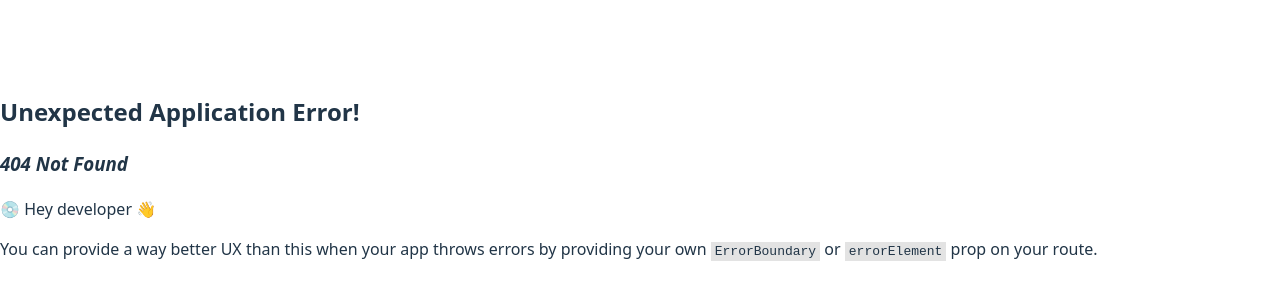
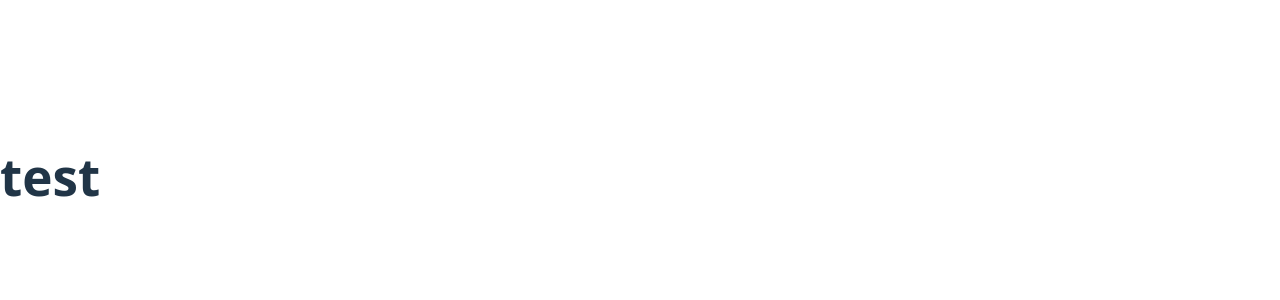
Before and after one commit to TamarGrossman12345/memory-card-game, a React (Vite) app: page /game in a window 1280 px wide. Before the commit this address had no page. Shown: the part 224-524 px from the top of the page. Built offline with nearby package versions, Linux system fonts and the light colour scheme.

Commit message:
adding route to the game page

```diff
--- /dev/null
+++ b/src/pages/GamePage.tsx
@@ -0,0 +1,9 @@
+const GamePage = () => {
+  return (
+    <div>
+      <h1>test</h1>
+    </div>
+  );
+};
+
+export default GamePage;
--- a/src/pages/LandingPage.tsx
+++ b/src/pages/LandingPage.tsx
@@ -1,7 +1,9 @@
 import { Box, Button, Card, Stack, Typography } from "@mui/material";
 import landingPage from "../assets/background/landingPage.png";
 import "../styles/landingPage.css";
+import { useNavigate } from "react-router-dom";
 const LandingPage = () => {
+  const navigate = useNavigate();
   return (
     <>
       <div className="background-container">
@@ -80,6 +82,7 @@ const LandingPage = () => {
               </Typography>
 
               <Button
+                onClick={() => navigate("/game")}
                 variant="contained"
                 sx={{
                   backgroundColor: "#3E2723",
--- a/src/routes/appRouter.tsx
+++ b/src/routes/appRouter.tsx
@@ -2,6 +2,7 @@
 import { createBrowserRouter } from "react-router-dom";
 import LoadingPage from "../pages/LoadingPage";
 import LandingPage from "../pages/LandingPage";
+import GamePage from "../pages/GamePage";
 
 
 const router = createBrowserRouter([
@@ -13,6 +14,10 @@ const router = createBrowserRouter([
     path: "/landing",
     element: <LandingPage />,
   },
+    {
+    path: "/game",
+    element: <GamePage />,
+  },
 ]);
 
 
```
